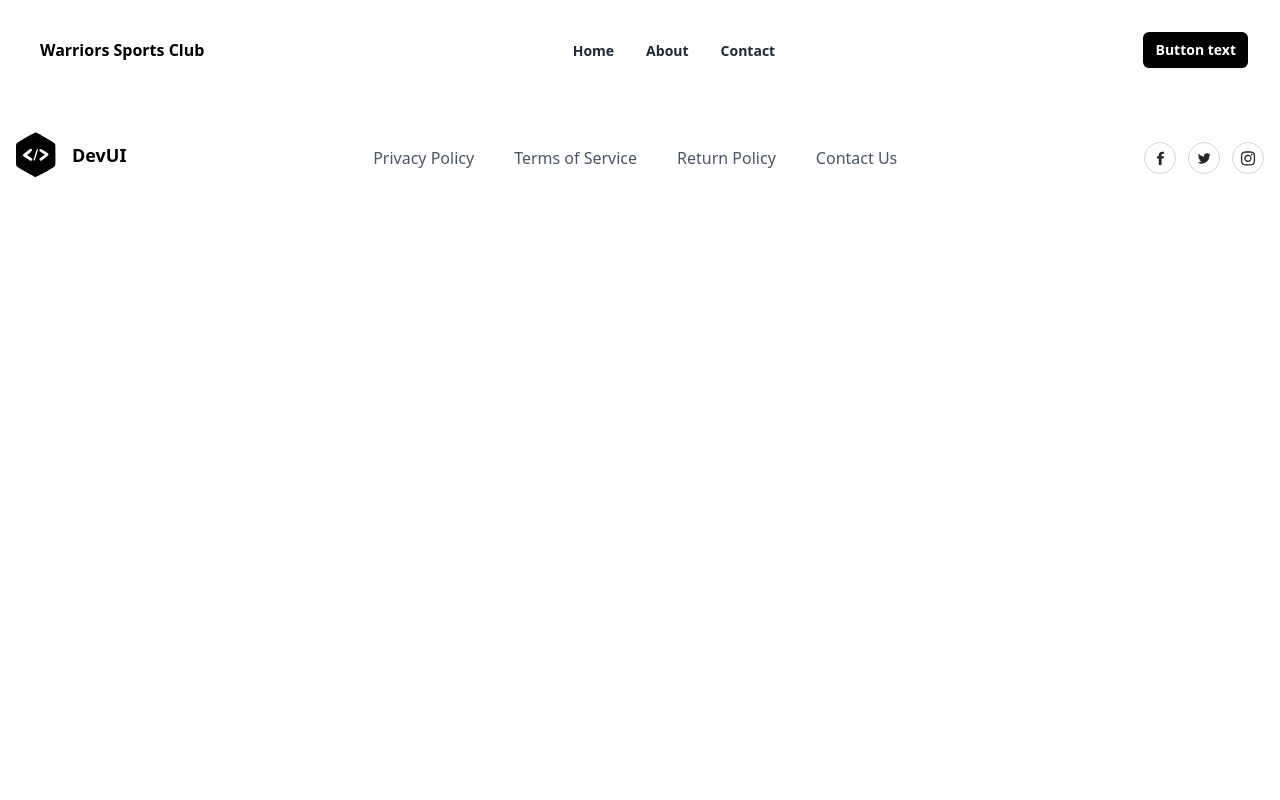
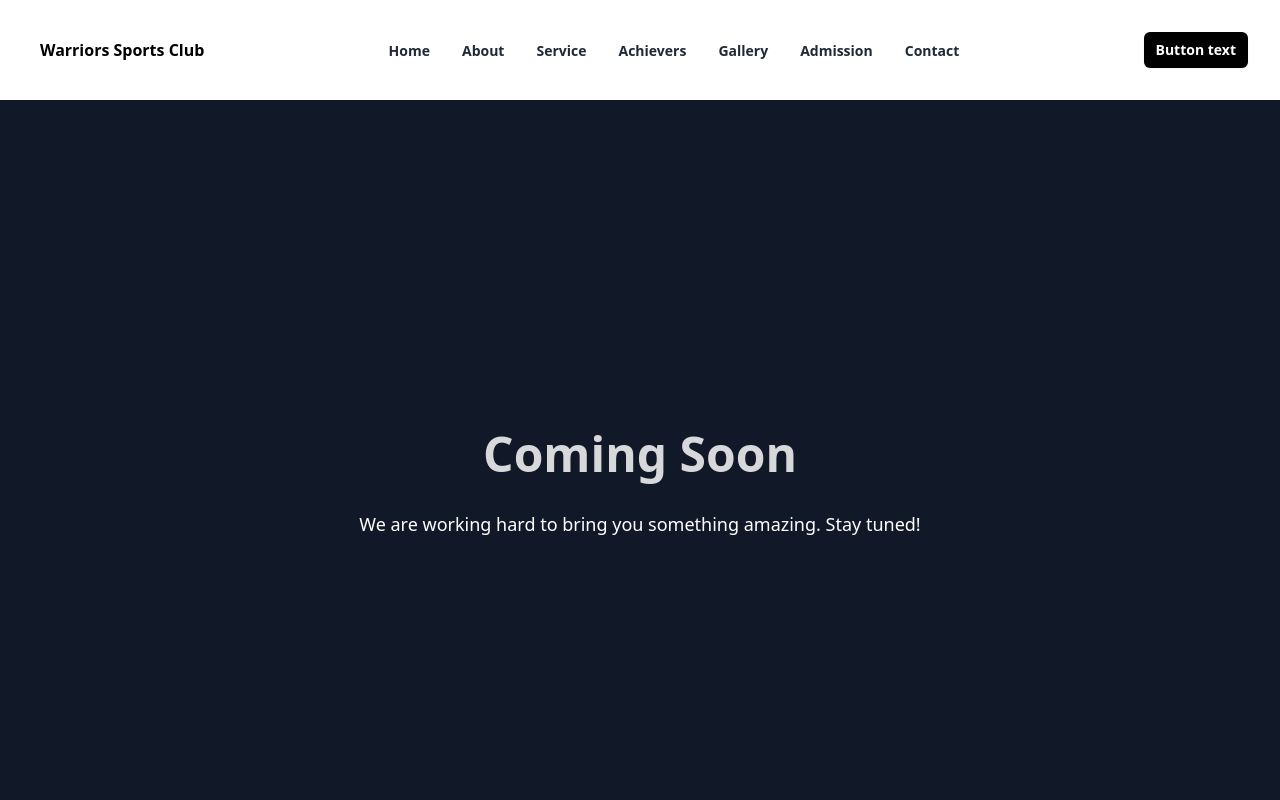
Before and after one commit to Nirav2080/warriorsportclub, a React (Vite) app: page /About in a window 1280 px wide. Shown: the top 800 px of the page. Built offline with nearby package versions, Linux system fonts and the light colour scheme.

Commit message:
Coming soon page added

```diff
--- a/src/Component/Navbar/index.jsx
+++ b/src/Component/Navbar/index.jsx
@@ -4,15 +4,31 @@ import { useState } from "react";
 const menuItems = [
   {
     name: "Home",
-    href: "#",
+    href: "/",
   },
   {
     name: "About",
-    href: "#",
+    href: "/about",
+  },
+  {
+    name: "Service",
+    href: "/service",
+  },
+  {
+    name: "Achievers",
+    href: "/achievers",
+  },
+  {
+    name: "Gallery",
+    href: "/gallery",
+  },
+  {
+    name: "Admission",
+    href: "/admission",
   },
   {
     name: "Contact",
-    href: "#",
+    href: "/contact",
   },
 ];
 const Navbar = () => {
--- a/src/Pages/About Us/index.jsx
+++ b/src/Pages/About Us/index.jsx
@@ -0,0 +1,13 @@
+const AboutUs = () => {
+  return (
+    <div className="min-h-screen bg-gray-900 flex flex-col items-center justify-center">
+      <h1 className="text-5xl text-white font-bold mb-8 animate-pulse">
+        Coming Soon
+      </h1>
+      <p className="text-white text-lg mb-8">
+        We are working hard to bring you something amazing. Stay tuned!
+      </p>
+    </div>
+  );
+};
+export default AboutUs;
--- /dev/null
+++ b/src/Pages/Achivers/index.jsx
@@ -0,0 +1,14 @@
+const OurAchievers = () => {
+  return (
+    <div className="min-h-screen bg-gray-900 flex flex-col items-center justify-center">
+      <h1 className="text-5xl text-white font-bold mb-8 animate-pulse">
+        Coming Soon
+      </h1>
+      <p className="text-white text-lg mb-8">
+        We are working hard to bring you something amazing. Stay tuned!
+      </p>
+    </div>
+  );
+};
+
+export default OurAchievers;
--- a/src/Pages/Admission/index.jsx
+++ b/src/Pages/Admission/index.jsx
@@ -0,0 +1,13 @@
+const Admission = () => {
+  return (
+    <div className="min-h-screen bg-gray-900 flex flex-col items-center justify-center">
+      <h1 className="text-5xl text-white font-bold mb-8 animate-pulse">
+        Coming Soon
+      </h1>
+      <p className="text-white text-lg mb-8">
+        We are working hard to bring you something amazing. Stay tuned!
+      </p>
+    </div>
+  );
+};
+export default Admission;
--- a/src/Pages/Gallery/index.jsx
+++ b/src/Pages/Gallery/index.jsx
@@ -0,0 +1,14 @@
+const Gallery = () => {
+  return (
+    <div className="min-h-screen bg-gray-900 flex flex-col items-center justify-center">
+      <h1 className="text-5xl text-white font-bold mb-8 animate-pulse">
+        Coming Soon
+      </h1>
+      <p className="text-white text-lg mb-8">
+        We are working hard to bring you something amazing. Stay tuned!
+      </p>
+    </div>
+  );
+};
+
+export default Gallery;
--- a/src/Routes/index.jsx
+++ b/src/Routes/index.jsx
@@ -1,10 +1,13 @@
+import { Route, Routes } from "react-router-dom";
+import Footer from "../Component/Footer";
 import Home from "../Component/Home";
-// import Service from "../Components/Home/Services";
-import { Route, Routes } from "react-router-dom";
-// import Footer from "../Component/Footer";
-import Footer from "../Component/Footer";
 import Navbar from "../Component/Navbar";
+import AboutUs from "../Pages/About Us";
+import Achievers from "../Pages/Achivers";
+import Admission from "../Pages/Admission";
 import ContactUs from "../Pages/Contact Us";
+import Gallery from "../Pages/Gallery";
+import Service from "../Pages/Service";
 
 const AppRoutes = () => {
   return (
@@ -12,8 +15,12 @@ const AppRoutes = () => {
       <Navbar />
       <Routes>
         <Route path="/" element={<Home />} />
-        {/* <Route path="/service" element={<Service />} /> */}
-        <Route path="/contact" element={<ContactUs />} />
+        <Route path="/About" element={<AboutUs />} />
+        <Route path="/Service" element={<Service />} />
+        <Route path="/Achievers" element={<Achievers />} />
+        <Route path="/Gallery" element={<Gallery />} />
+        <Route path="/Admission" element={<Admission />} />
+        <Route path="/Contact" element={<ContactUs />} />
       </Routes>
       <Footer />
     </>
```
